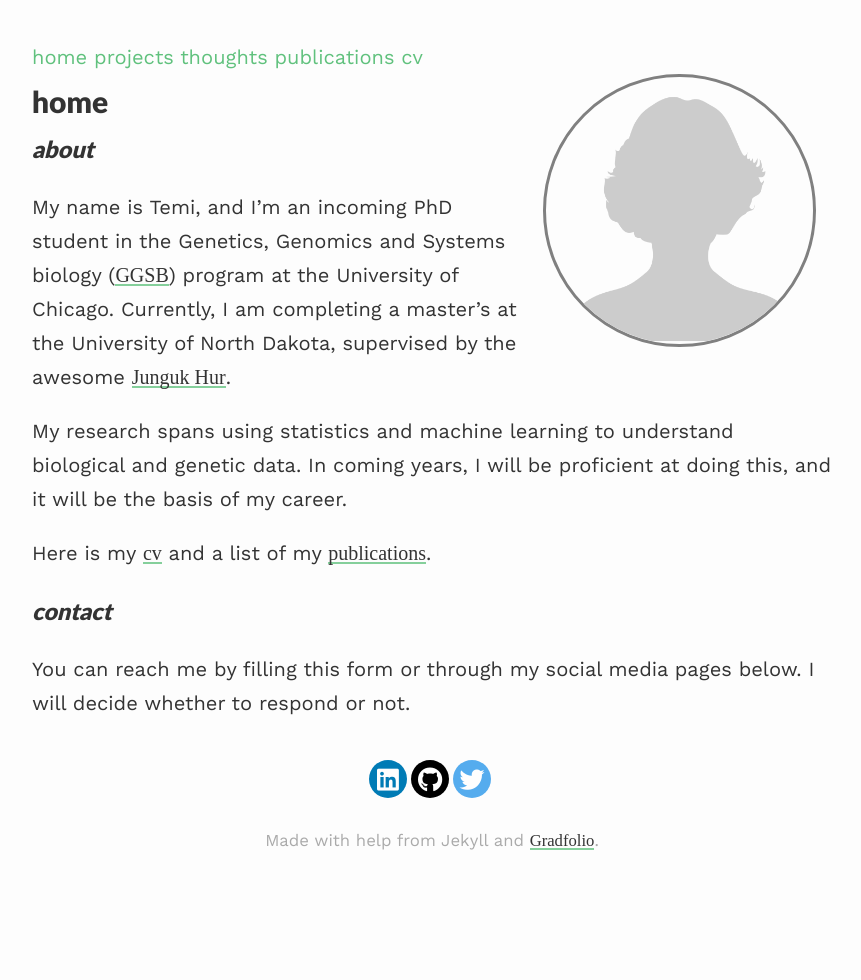
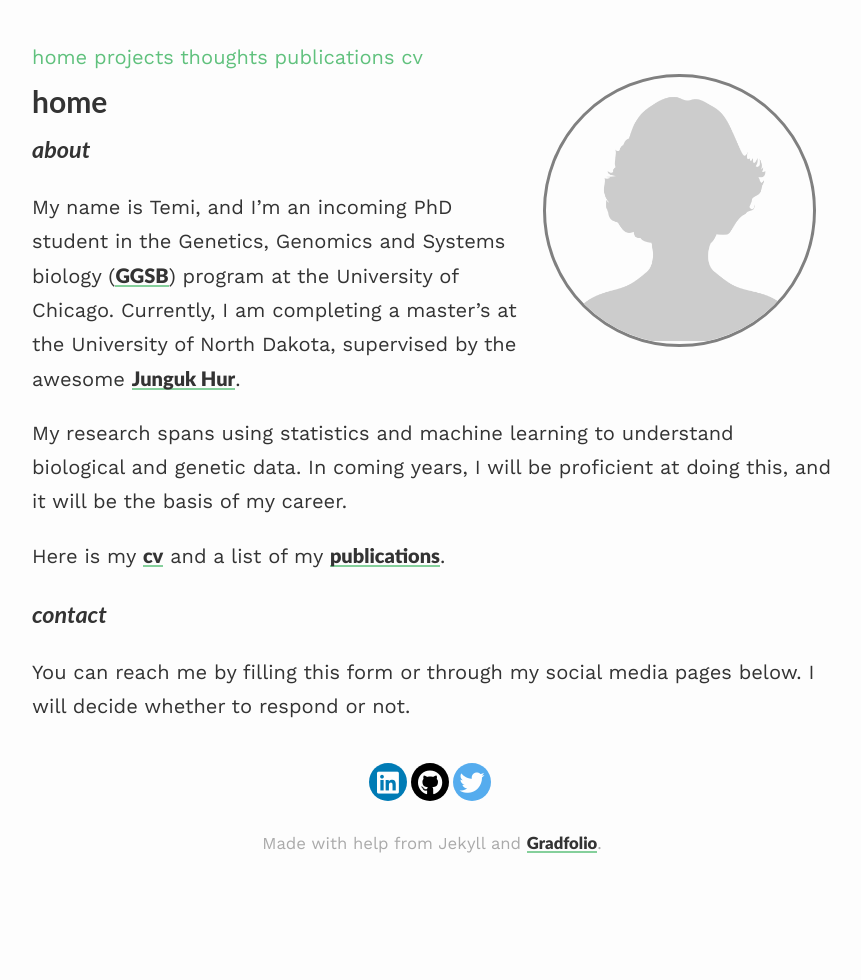
Before and after one commit to tobbyxy/temipete.github.io, a Jekyll site: the page built from index.md, in a window 1280 px wide. Shown: the whole page, without its empty margins (208-1069 px from the left). Built offline with Jekyll 4.4.1, drawn with Linux system fonts in a browser that asks for light colours; nearby versions of some CDN libraries; our own code applies the rules of GitHub Pages for plain Markdown files.

Commit message:
Update google-fonts.scss

```diff
--- a/assets/css/_sass/google-fonts.scss
+++ b/assets/css/_sass/google-fonts.scss
@@ -1,6 +1,6 @@
 /* latin-ext */
 @font-face {
-  font-family: 'Lato';
+  font-family: 'Times New Roman';
   font-size: small;
   font-style: normal;
   font-weight: 900;
@@ -9,7 +9,7 @@
 }
 /* latin */
 @font-face {
-  font-family: 'Lato';
+  font-family: 'Times New Roman';
   font-style: normal;
   font-size: small;
   font-weight: 900;
```
